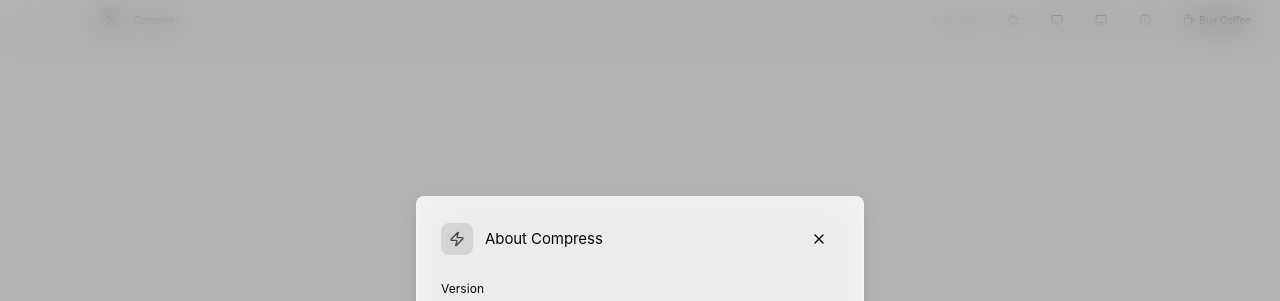
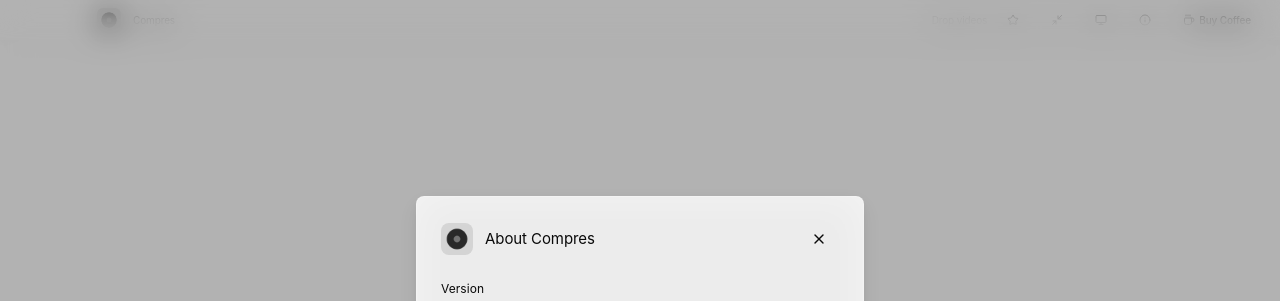
Before and after one commit to Panther-Cub/compres-app, a React (Create React App) app: page / in a window 1280 px wide. Both pictures are taken after a click on the button 1145 px from the left and 20 px from the top of the page. Shown: the top 301 px of the page. Built offline with nearby package versions, Linux system fonts and the light colour scheme.

Commit message:
healthy fixes

```diff
--- a/package.json
+++ b/package.json
@@ -1,5 +1,5 @@
 {
-  "name": "compress",
+  "name": "compres",
   "version": "0.2.4",
   "description": "A minimalistic video compression app for web optimization",
   "main": "build/main.js",
@@ -67,7 +67,7 @@
   },
   "build": {
     "appId": "com.pantherandcub.compress",
-    "productName": "Compress",
+    "productName": "Compres",
     "directories": {
       "output": "dist"
     },
--- a/src/components/AboutModal.tsx
+++ b/src/components/AboutModal.tsx
@@ -1,7 +1,8 @@
 import React, { useState, useEffect } from 'react';
-import { X, Zap, Heart } from 'lucide-react';
+import { X, Heart } from 'lucide-react';
 import { motion } from 'framer-motion';
 import { Button } from './ui';
+import AppIcon from './AppIcon';
 import { macAnimations, overlayVariants } from '../lib/animations';
 
 interface AboutModalProps {
@@ -50,9 +51,9 @@
                   whileHover={{ scale: 1.02 }}
                   transition={{ duration: 0.2 }}
                 >
-                  <Zap className="w-4 h-4 text-foreground/70" />
+                  <AppIcon size={24} className="text-foreground/70" />
                 </motion.div>
-                <h2 className="text-lg font-light">About Compress</h2>
+                <h2 className="text-lg font-light">About Compres</h2>
               </div>
               <Button
                 variant="ghost"
--- a/src/components/AppHeader.tsx
+++ b/src/components/AppHeader.tsx
@@ -1,7 +1,8 @@
 import React from 'react';
-import { Zap, Coffee, Info, Star, Monitor } from 'lucide-react';
+import { Coffee, Info, Star, Minimize2 } from 'lucide-react';
 import { motion } from 'framer-motion';
 import { Button } from './ui';
+import AppIcon from './AppIcon';
 import ThemeToggle from './ThemeToggle';
 import { macAnimations } from '../lib/animations';
 import type { AppHeaderProps } from '../types';
@@ -31,9 +32,9 @@
           whileHover={{ scale: 1.02 }}
           transition={{ duration: 0.2 }}
         >
-          <Zap className="w-3 h-3 text-foreground/70" />
+          <AppIcon size={18} className="text-foreground/70" />
         </motion.div>
-        <span className="text-[0.625rem] font-normal text-foreground/70">Compress</span>
+        <span className="text-[0.625rem] font-normal text-foreground/70">Compres</span>
       </motion.div>
       <motion.div
         className="flex items-center gap-2"
@@ -61,9 +62,9 @@
             size="sm"
             onClick={onToggleOverlay}
             className="non-draggable text-[0.625rem]"
-            title="Show overlay"
+            title="Switch to overlay"
           >
-            <Monitor className="w-3 h-3" />
+            <Minimize2 className="w-3 h-3" />
           </Button>
         )}
         <ThemeToggle theme={theme} onToggle={onToggleTheme} />
--- /dev/null
+++ b/src/components/AppIcon.tsx
@@ -0,0 +1,26 @@
+import React from 'react';
+
+interface AppIconProps {
+  size?: number;
+  className?: string;
+}
+
+const AppIcon: React.FC<AppIconProps> = ({ size = 16, className = '' }) => {
+  // Use the actual app icon from the public folder
+  return (
+    <img
+      src="/app-icon.png"
+      alt="Compres App Icon"
+      width={size}
+      height={size}
+      className={className}
+      style={{
+        objectFit: 'contain',
+        width: size,
+        height: size
+      }}
+    />
+  );
+};
+
+export default AppIcon;
--- a/src/components/OverlayDropZone.tsx
+++ b/src/components/OverlayDropZone.tsx
@@ -1,6 +1,6 @@
 import React, { useState, useCallback } from 'react';
 import { motion, AnimatePresence } from 'framer-motion';
-import { Monitor } from 'lucide-react';
+import { Maximize2 } from 'lucide-react';
 import { macAnimations } from '../lib/animations';
 import { Button } from './ui';
 
@@ -110,9 +110,9 @@
           size="sm"
           onClick={handleToggleToMain}
           className="text-foreground/70 hover:text-foreground/90 hover:bg-foreground/15 backdrop-blur-sm border border-foreground/10 transition-all"
-          title="Switch to main window"
+          title="Expand to full window"
         >
-          <Monitor className="w-4 h-4" />
+          <Maximize2 className="w-4 h-4" />
         </Button>
       </motion.div>
 
--- a/src/components/SettingsWindow.tsx
+++ b/src/components/SettingsWindow.tsx
@@ -139,7 +139,7 @@
                 <div className="space-y-0.5">
                   <Label htmlFor="startup-toggle" className="text-sm">Open at Login</Label>
                   <p className="text-xs text-muted-foreground">
-                    Automatically start Compress when you log in to your Mac
+                    Automatically start Compres when you log in to your Mac
                   </p>
                 </div>
                 <Switch
--- a/src/components/VideoWorkspace.tsx
+++ b/src/components/VideoWorkspace.tsx
@@ -125,8 +125,8 @@
                 {isCompressing ? 'Compressing...' :
                  !settings.outputDirectory ? 'Select Output Folder' :
                  settings.outputDirectory.includes('Compressed Videos') ?
-                   `Compress ${selectedFiles.length} video${selectedFiles.length > 1 ? 's' : ''} to Desktop` :
-                   `Compress ${selectedFiles.length} video${selectedFiles.length > 1 ? 's' : ''}`}
+                   `Compres ${selectedFiles.length} video${selectedFiles.length > 1 ? 's' : ''} to Desktop` :
+                   `Compres ${selectedFiles.length} video${selectedFiles.length > 1 ? 's' : ''}`}
               </Button>
             </div>
             <Button
--- a/src/electron/menu-manager.ts
+++ b/src/electron/menu-manager.ts
@@ -7,10 +7,10 @@
 export function createApplicationMenu(): Menu {
   const template: Electron.MenuItemConstructorOptions[] = [
     {
-      label: 'Compress',
+      label: 'Compres',
       submenu: [
         {
-          label: 'About Compress',
+          label: 'About Compres',
           click: async () => {
             // If overlay is visible, switch to main window first
             const overlayWindow = getOverlayWindow();
--- a/src/electron/utils/constants.ts
+++ b/src/electron/utils/constants.ts
@@ -3,7 +3,7 @@
  */
 export const APP_CONSTANTS = {
   // App information
-  APP_NAME: 'Compress',
+  APP_NAME: 'Compres',
   APP_DESCRIPTION: 'Video Compression Tool',
 
   // File validation
```
Also changed, not shown: assets/app-icon.png (added), public/app-icon.png (added).
